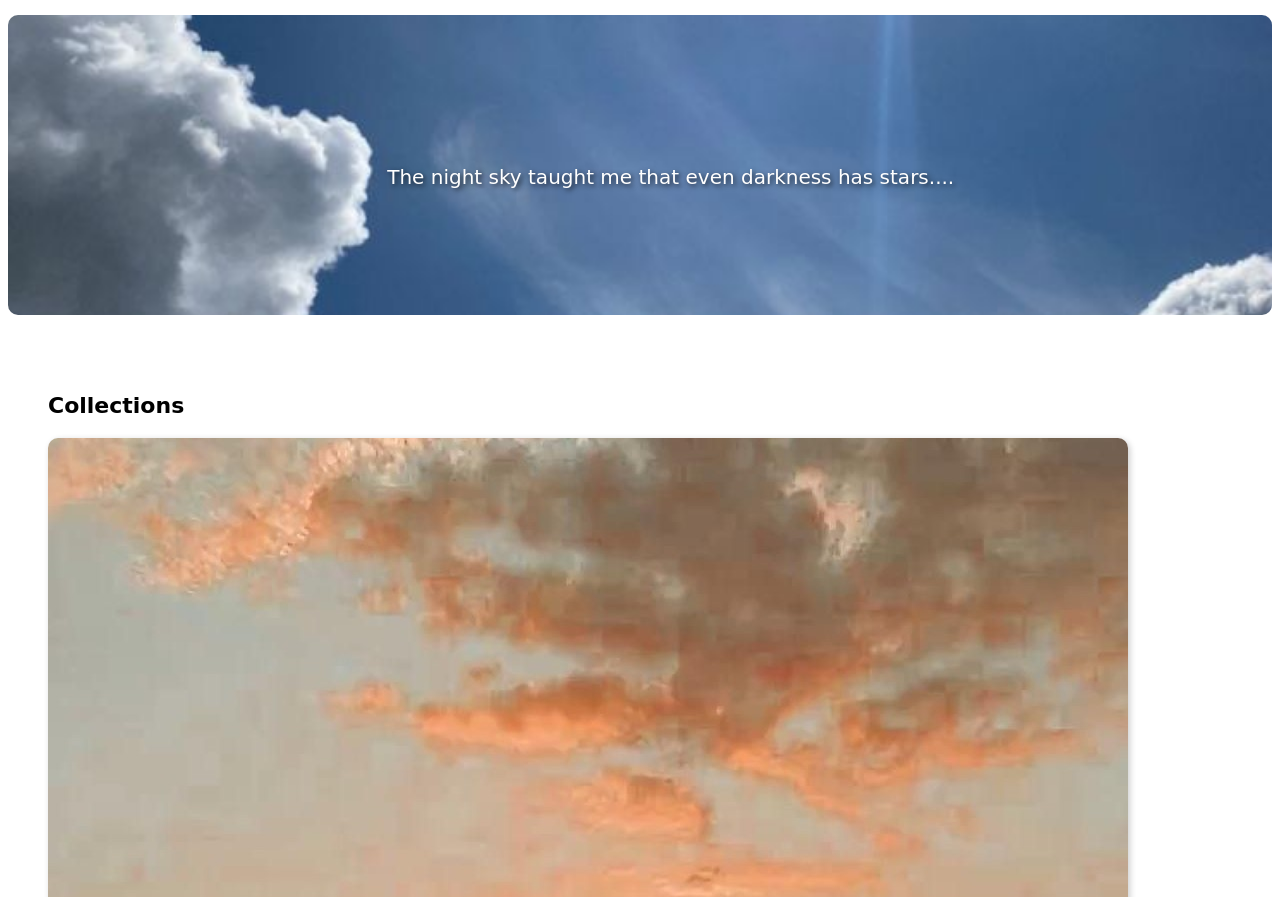
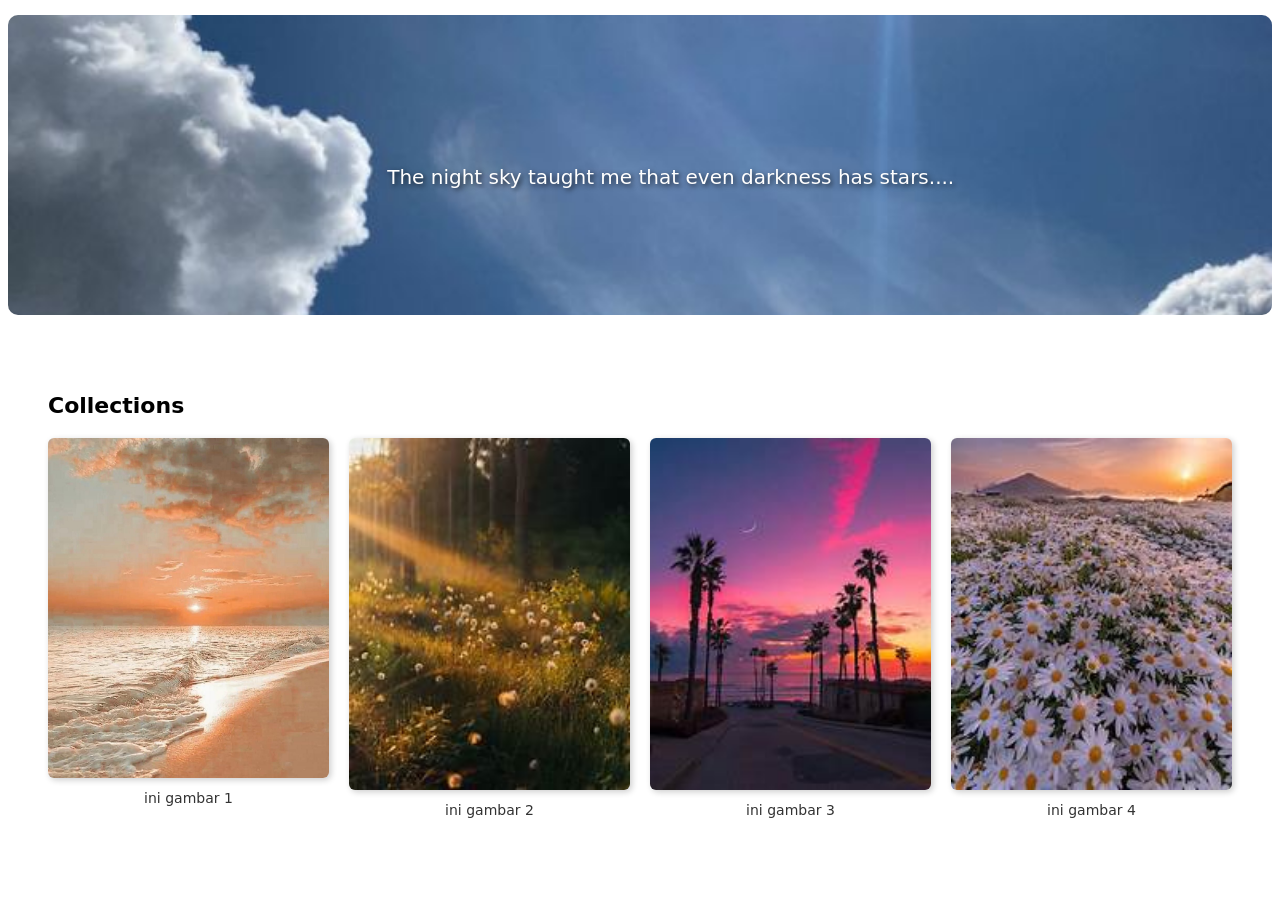
Before and after one commit to gitanurul-sudo/TP4, a plain HTML site: page no2Dasborad.html in a window 1280 px wide. Shown: the part 55-952 px from the top of the page. Drawn offline with Linux system fonts and the light colour scheme.

Commit message:
style.css

```diff
--- a/style.css
+++ b/style.css
@@ -218,10 +218,9 @@ body {
 }
 
 .card-container {
-  display: flex;
-  justify-content: flex-start;
-  gap: 20px;
-  flex-wrap: wrap;
+  display: grid;
+  grid-template-columns : repeat(4, 1fr);
+  gap : 20px;
 }
 
 .card {
@@ -233,7 +232,7 @@ body {
   width: 100%;
   height: auto;
   object-fit: cover;
-  border-radius: 10px;
+  border-radius: 6px;
   box-shadow: 2px 2px 6px rgba(0,0,0,0.2);
 }
 
```
